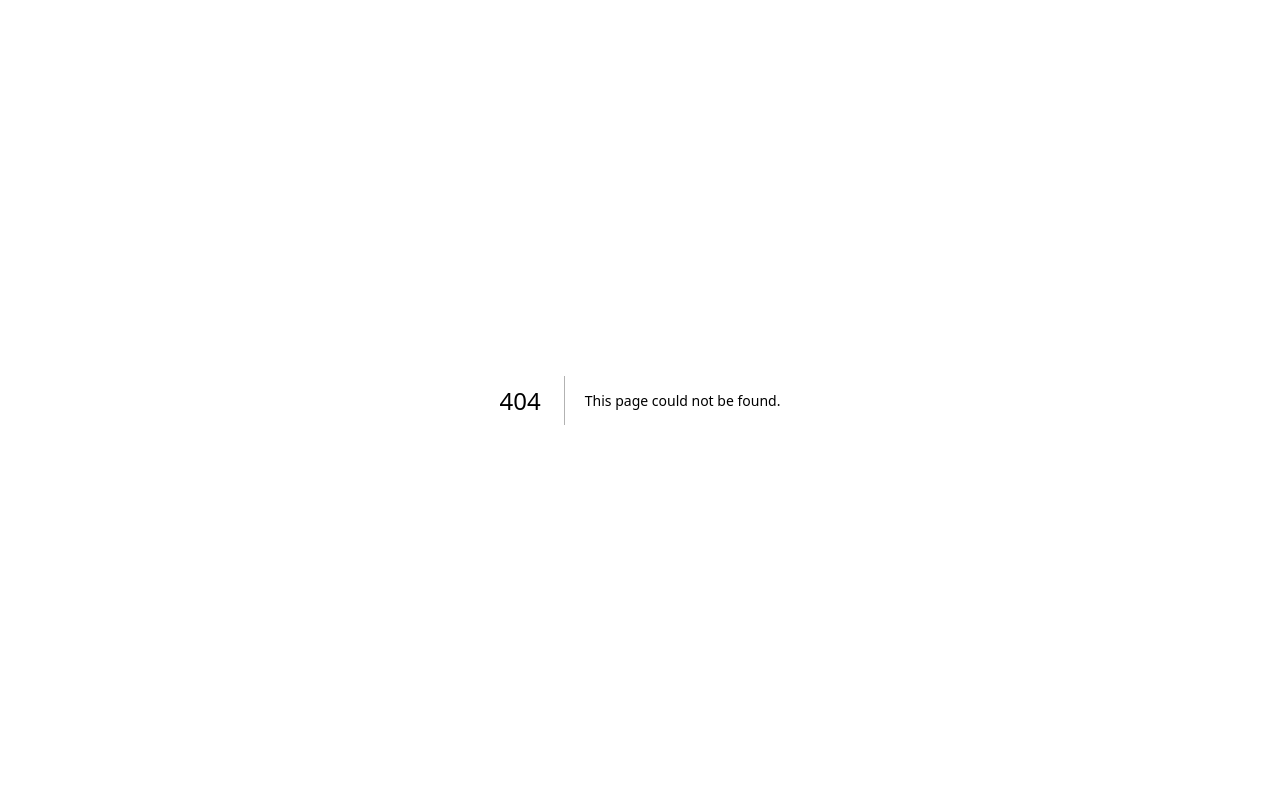
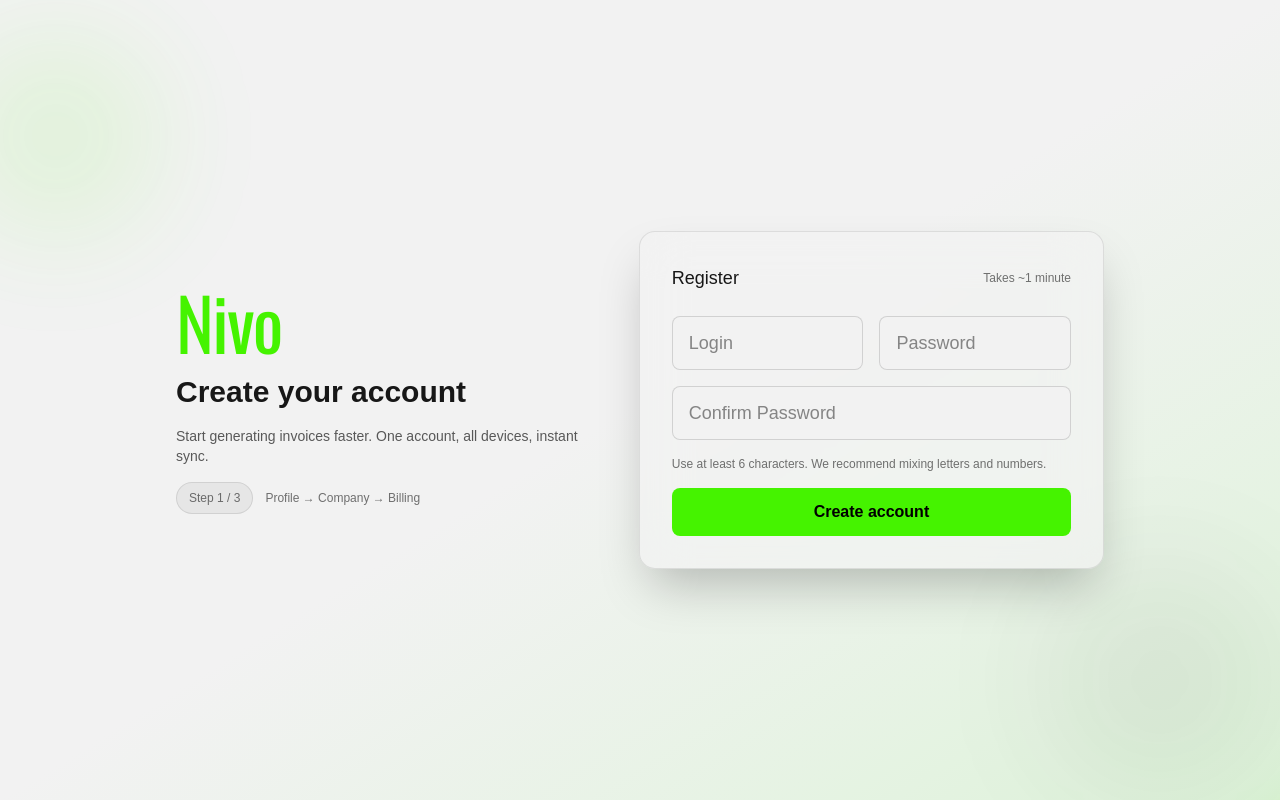
Before and after one commit to Kamil2104/invoice-generator, a Next.js app: page /register in a window 1280 px wide. Before the commit this address had no page. Built offline with nearby package versions, Linux system fonts and the light colour scheme.

Commit message:
feat: create register page

```diff
--- /dev/null
+++ b/app/register/page.tsx
@@ -0,0 +1,117 @@
+"use client";
+
+import { useForm } from "react-hook-form";
+
+import { zodResolver } from "@hookform/resolvers/zod";
+import { z } from "zod";
+
+import Logo from "@/components/Logo";
+import Input from "@/components/form/Input";
+import SubmitButton from "@/components/form/SubmitButton";
+
+const loginSchema = z.object({
+  login: z
+    .string()
+    .min(2, "Login must be at least 2 characters long")
+    .max(100, "Login must be at most 100 characters long"),
+  password: z.string().min(6, "Password must be at least 6 characters long"),
+  confirmPassword: z
+    .string()
+    .min(6, "Confirm Password must be at least 6 characters long"),
+});
+
+type LoginForm = z.infer<typeof loginSchema>;
+
+const Page = () => {
+  const {
+    register,
+    handleSubmit,
+    formState: { errors },
+  } = useForm<LoginForm>({
+    resolver: zodResolver(loginSchema),
+  });
+
+  const onSubmit = (data: LoginForm) => {
+    console.log("Form data:", data);
+
+    // API call to create a new user would go here
+  };
+
+  return (
+    <section className="relative min-h-screen w-full overflow-hidden bg-linear-to-br from-background via-background to-primary/15">
+      <div className="pointer-events-none absolute inset-0 opacity-60">
+        <div className="absolute -left-10 top-10 h-48 w-48 rounded-full bg-primary/20 blur-3xl" />
+        <div className="absolute right-0 bottom-0 h-60 w-60 rounded-full bg-foreground/10 blur-3xl" />
+      </div>
+
+      <div className="relative mx-auto flex min-h-screen max-w-5xl items-center px-12 py-20">
+        <div className="grid w-full gap-10 lg:grid-cols-[1fr_1.1fr] items-center">
+          <div className="space-y-4 text-left">
+            <Logo size="large" />
+            <h1 className="text-2xl md:text-3xl font-semibold text-foreground">
+              Create your account
+            </h1>
+            <p className="text-sm text-foreground/70 max-w-md">
+              Start generating invoices faster. One account, all devices, instant sync.
+            </p>
+            <div className="flex items-center gap-3 text-xs text-foreground/60">
+              <span className="inline-flex h-8 items-center rounded-full border border-foreground/10 bg-foreground/5 px-3">
+                Step 1 / 3
+              </span>
+              <span>Profile → Company → Billing</span>
+            </div>
+          </div>
+
+          <div className="w-full rounded-2xl border border-foreground/10 bg-background/70 p-8 shadow-2xl backdrop-blur-xl">
+            <div className="mb-6 flex items-center justify-between">
+              <h2 className="text-lg font-medium text-foreground">Register</h2>
+              <span className="text-xs text-foreground/60">Takes ~1 minute</span>
+            </div>
+
+            <form
+              className="grid gap-4 md:grid-cols-2"
+              onSubmit={handleSubmit(onSubmit)}
+            >
+              <div className="md:col-span-1">
+                <Input
+                  {...register("login")}
+                  type="text"
+                  placeholder="Login"
+                  errorMsg={errors.login?.message}
+                />
+              </div>
+
+              <div className="md:col-span-1">
+                <Input
+                  {...register("password")}
+                  type="password"
+                  placeholder="Password"
+                  errorMsg={errors.password?.message}
+                />
+              </div>
+
+              <div className="md:col-span-2">
+                <Input
+                  {...register("confirmPassword")}
+                  type="password"
+                  placeholder="Confirm Password"
+                  errorMsg={errors.confirmPassword?.message}
+                />
+              </div>
+
+              <p className="text-xs text-foreground/60 md:col-span-2">
+                Use at least 6 characters. We recommend mixing letters and numbers.
+              </p>
+
+              <div className="md:col-span-2">
+                <SubmitButton text="Create account" />
+              </div>
+            </form>
+          </div>
+        </div>
+      </div>
+    </section>
+  );
+};
+
+export default Page;
```
